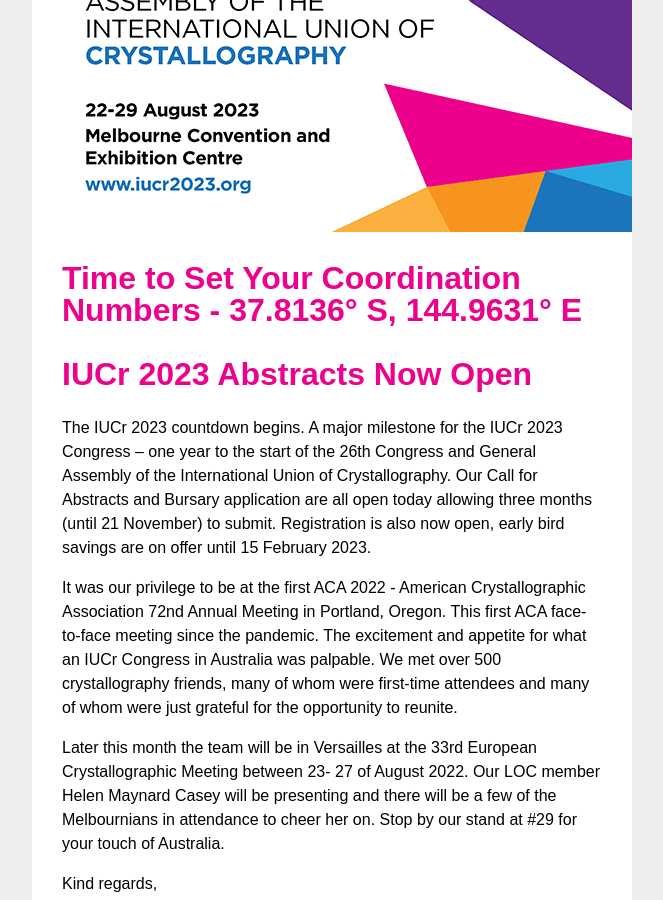
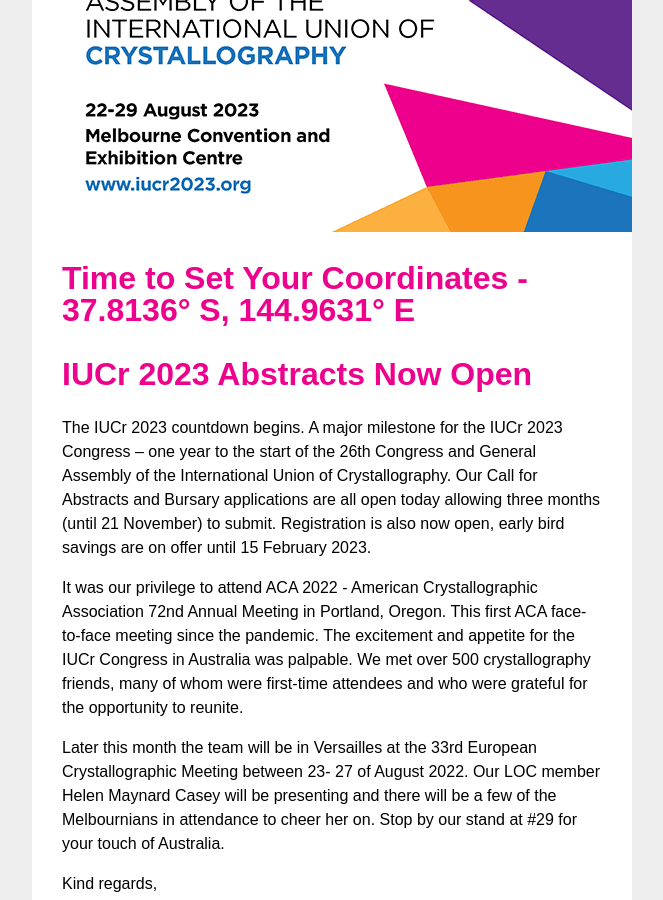
Before and after one commit to ICMS-Australasia/IUCr2023, a Jekyll site: the page news/5.html, which Jekyll copies as it is, in a window 1280 px wide and 900 px high, scrolled down 315 px. Shown: the whole window, without its empty margins (308-971 px from the left). Built offline with Jekyll 4.4.1, drawn with Linux system fonts in a browser that asks for light colours; some of the changed text lies outside the part shown.

Commit message:
Update 5.html

```diff
--- a/news/5.html
+++ b/news/5.html
@@ -29,11 +29,11 @@
                 <table width="600" border="0" cellspacing="0" cellpadding="30" class="no-bdr">
                     <tr>
                         <td>
-                            <h2 class="first">Time to Set Your Coordination Numbers - 37.8136° S, 144.9631° E<br>
+                            <h2 class="first">Time to Set Your Coordinates - 37.8136° S, 144.9631° E<br>
                             <br>IUCr 2023 Abstracts Now Open</h2>
 
-                            <p>The IUCr 2023 countdown begins. A major milestone for the IUCr 2023 Congress – one year to the start of the 26th Congress and General Assembly of the International Union of Crystallography.  Our Call for Abstracts and Bursary application are all open today allowing three months (until 21 November) to submit. Registration is also now open, early bird savings are on offer until 15 February 2023.</p>
-                            <p>It was our privilege to be at the first ACA 2022 - American Crystallographic Association 72nd Annual Meeting in Portland, Oregon. This first ACA face-to-face meeting since the pandemic. The excitement and appetite for what an IUCr Congress in Australia was palpable.  We met over 500 crystallography friends, many of whom were first-time attendees and many of whom were just grateful for the opportunity to reunite.</p>
+                            <p>The IUCr 2023 countdown begins. A major milestone for the IUCr 2023 Congress – one year to the start of the 26th Congress and General Assembly of the International Union of Crystallography.  Our Call for Abstracts and Bursary applications are all open today allowing three months (until 21 November) to submit. Registration is also now open, early bird savings are on offer until 15 February 2023.</p>
+                            <p>It was our privilege to attend ACA 2022 - American Crystallographic Association 72nd Annual Meeting in Portland, Oregon. This first ACA face-to-face meeting since the pandemic. The excitement and appetite for the IUCr Congress in Australia was palpable.  We met over 500 crystallography friends, many of whom were first-time attendees and who were grateful for the opportunity to reunite.</p>
                             <p>Later this month the team will be in Versailles at the 33rd European Crystallographic Meeting between 23- 27 of August 2022. Our LOC member Helen Maynard Casey will be presenting and there will be a few of the Melbournians in attendance to cheer her on. Stop by our stand at #29 for your touch of Australia.</p>
                             <p>Kind regards,</p>
                             <p><b>Michael Parker</b><br>
@@ -132,20 +132,12 @@
                                     Crystal Growth and Characterization of Materials
                                 </td>
                                 <td>
-                                    Mathematical and Theoretical Crystallography
+                                    Neutron Scattering
                                 </td>
                             </tr>
                             <tr>
                                 <td>
                                     Crystallographic Computing
-                                </td>
-                                <td>
-                                    Neutron Scattering
-                                </td>
-                            </tr>
-                            <tr>
-                                <td>
-                                    Crystallographic Nomenclature
                                 </td>
                                 <td>
                                     NMR Crystallography and Related Methods
@@ -207,6 +199,7 @@
 
                                 </td>
                             </tr>
+
 
                            </table>
                            <p>Thus ensuring the IUCr 2023 Scientific Program will be as extensive as it will be interesting.  The Program will be bolstered with a variety of Workshops, Panels and Special Events.  <b>If it is about crystallography and related fields in the structural sciences, it will be at IUCr 2023!</b></p>
```
Also changed, not shown: other parts of news/5.html (+3 -3 lines).
